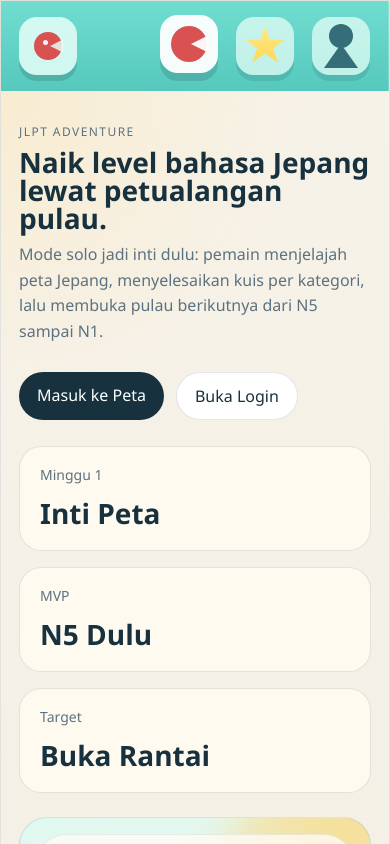
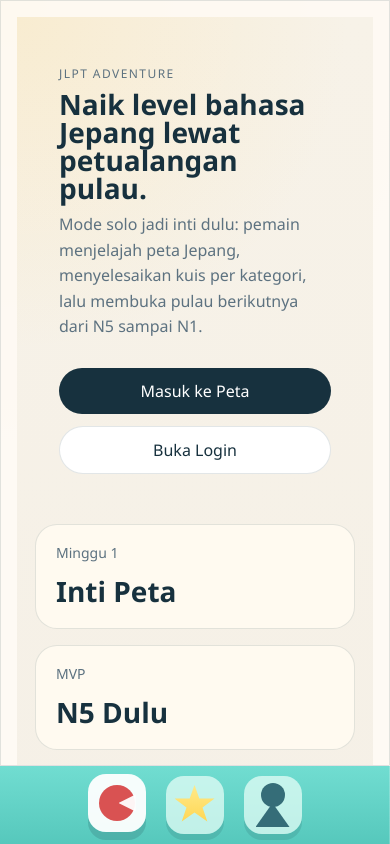
Before and after one commit to vitoanggana/JLPT-Level-Up-, a Vue app: page / in a window 390 px wide. Shown: the top 844 px of the page. Built offline with nearby package versions, Linux system fonts and the light colour scheme.

Commit message:
tampilan mobile

```diff
--- a/src/styles.css
+++ b/src/styles.css
@@ -1866,3 +1866,72 @@ input {
     bottom: 14px;
   }
 }
+
+/* --- TWEAK UNTUK MOBILE --- */
+@media screen and (max-width: 768px) {
+  /* Ubah grid yang tadinya bersebelahan menjadi atas-bawah */
+  .app-grid {
+    display: flex;
+    flex-direction: column;
+    width: 100%;
+  }
+
+  /* Buat konten utama jadi full width dan ke tengah */
+  .content {
+    width: 100%;
+    padding: 1rem;
+    box-sizing: border-box;
+    margin: 0 auto;
+    /* Tambah margin bawah agar tidak tertutup navbar */
+    padding-bottom: 80px;
+  }
+
+  /* Ubah sidebar menjadi navigasi di bawah layar (Bottom Nav) */
+  .sidebar {
+    position: fixed;
+    bottom: 0;
+    left: 0;
+    width: 100%;
+    height: auto;
+    flex-direction: row;
+    justify-content: center;
+    padding: 10px;
+    background-color: var(--bg-color, #ffffff); /* Sesuaikan warna backgroundmu */
+    border-top: 1px solid #e0e0e0;
+    z-index: 100;
+  }
+
+  /* Bikin menu navigasi berjejer ke samping */
+  .sidebar__nav {
+    display: flex;
+    flex-direction: row;
+    gap: 20px;
+    justify-content: center;
+    width: 100%;
+  }
+
+  /* Sembunyikan elemen logo dan akun di mobile agar tidak sempit */
+  .sidebar__brand,
+  .sidebar__account {
+    display: none;
+  }
+
+  /* Tweak untuk halaman Login dan Landing agar tidak meluber */
+  .auth-card,
+  .hero-copy__panel {
+    width: 100%;
+    max-width: 100%;
+    padding: 1.5rem;
+    box-sizing: border-box;
+  }
+
+  .hero-copy__actions {
+    flex-direction: column;
+    width: 100%;
+  }
+
+  .btn {
+    width: 100%;
+    text-align: center;
+  }
+}
```
